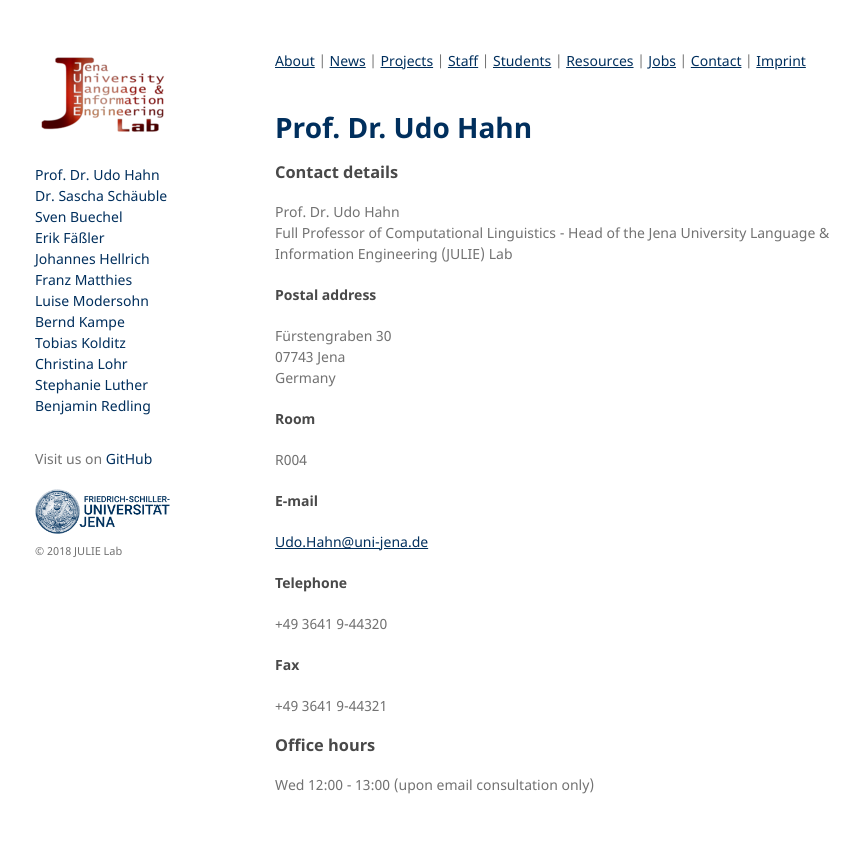
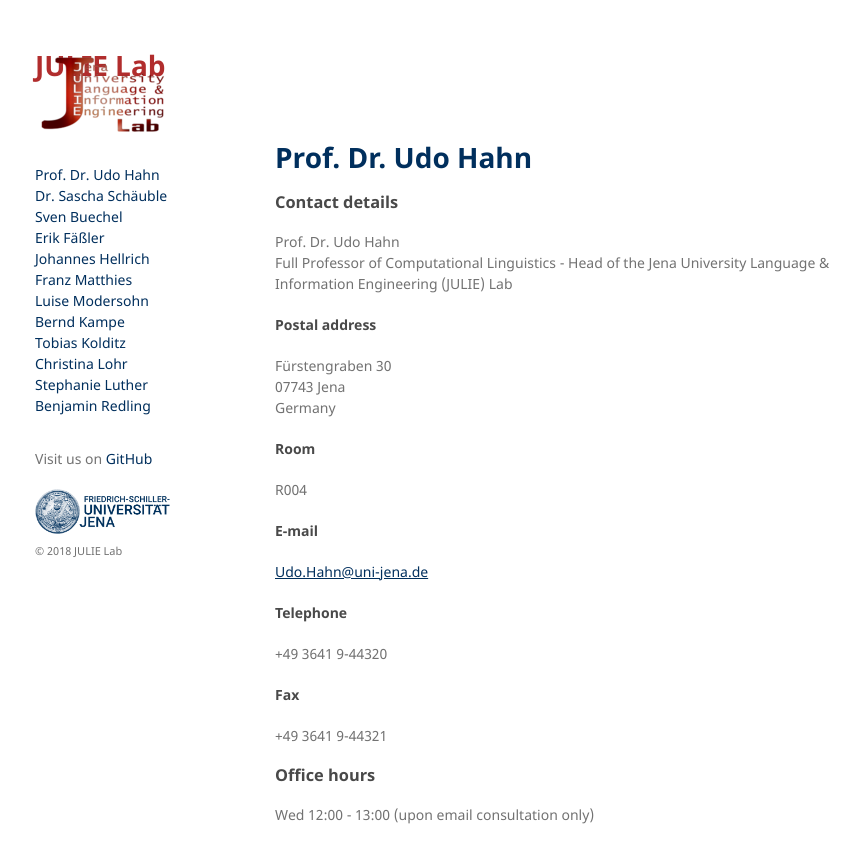
Before and after one commit to JULIELab/JULIELab.github.io, a Jekyll site: the page built from staff/Prof_+Dr_+Udo+Hahn.md, in a window 1280 px wide. Shown: the top 863 px of the page, without its empty margins (175-1035 px from the left). Built offline with Jekyll 4.4.1, drawn with Linux system fonts in a browser that asks for light colours.

Commit message:
Update staff.html

```diff
--- a/_layouts/staff.html
+++ b/_layouts/staff.html
@@ -69,10 +69,11 @@
 	<h1><a href="{{ "/" | absolute_url }}" style="color: #b12d2d">{{ site.title | default: site.github.repository_name }}</a></h1>
         <a href="/web/index.html">About</a> | <a href="/web/news.html">News</a> | <a href="/web/projects.html">Projects</a> | <a href="/web/staff.html">Staff</a> | <a href="/web/students.html">Students</a> | <a href="/web/resources.html">Resources</a> | <a href="/web/jobs.html">Jobs</a> | <a href="/web/contact.html">Contact</a> | <a href="/web/imprint.html">Imprint</a>
       </navi>
-
+      <navi1>
+	<h1><a href="{{ "/" | absolute_url }}" style="color: #b12d2d">{{ site.title | default: site.github.repository_name }}</a></h1>
+      </navi1>
       <section>
-	<a href="/web/index.html">About</a> | <a href="/web/news.html">News</a> | <a href="/web/projects.html">Projects</a> | <a href="/web/staff.html">Staff</a> | <a href="/web/students.html">Students</a> | <a href="/web/resources.html">Resources</a> | <a href="/web/jobs.html">Jobs</a> | <a href="/web/contact.html">Contact</a> | <a href="/web/imprint.html">Imprint</a>
-        {{ content }}
+	{{ content }}
       </section>
       <footer1>
         <p>Visit us on <a href="{{ site.github.owner_url }}">GitHub</a></p>
```
